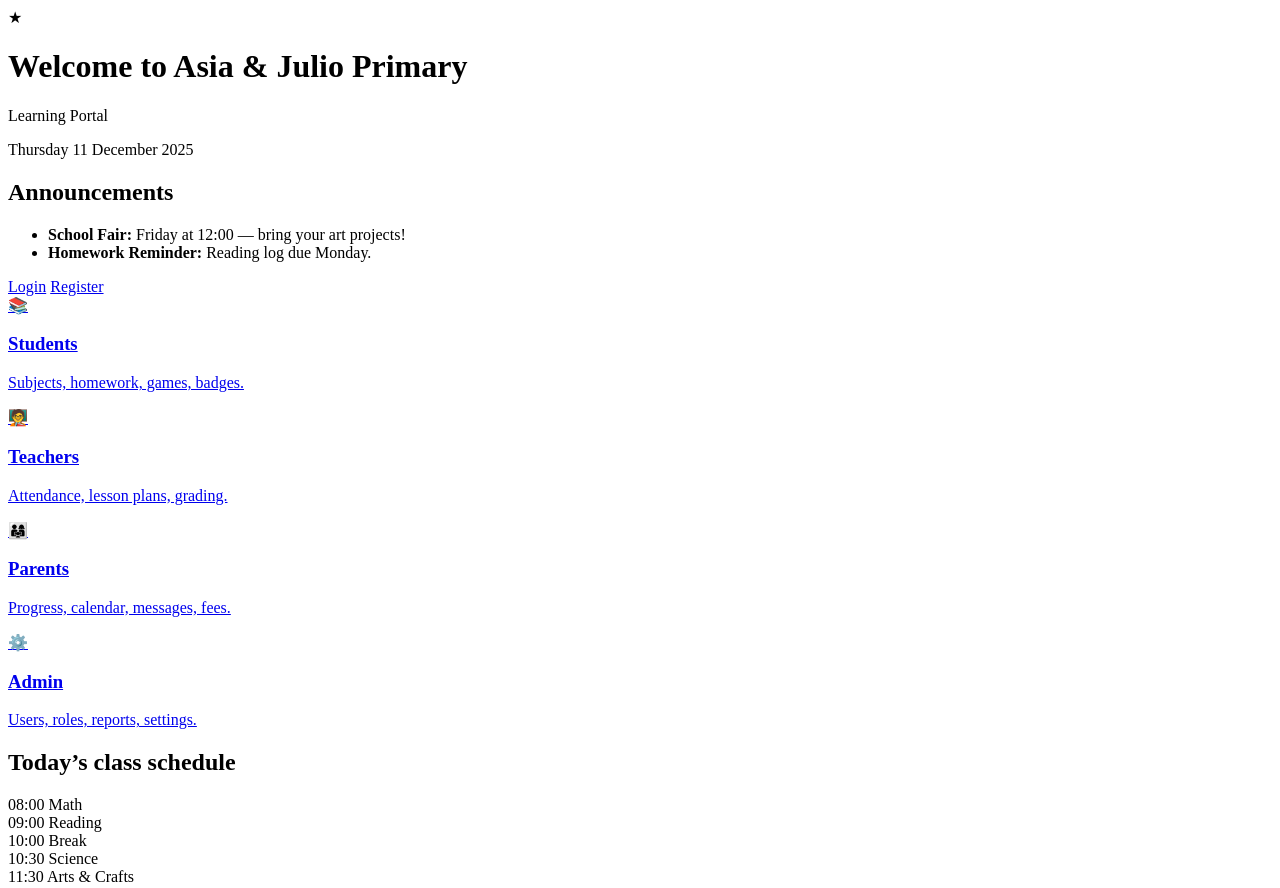
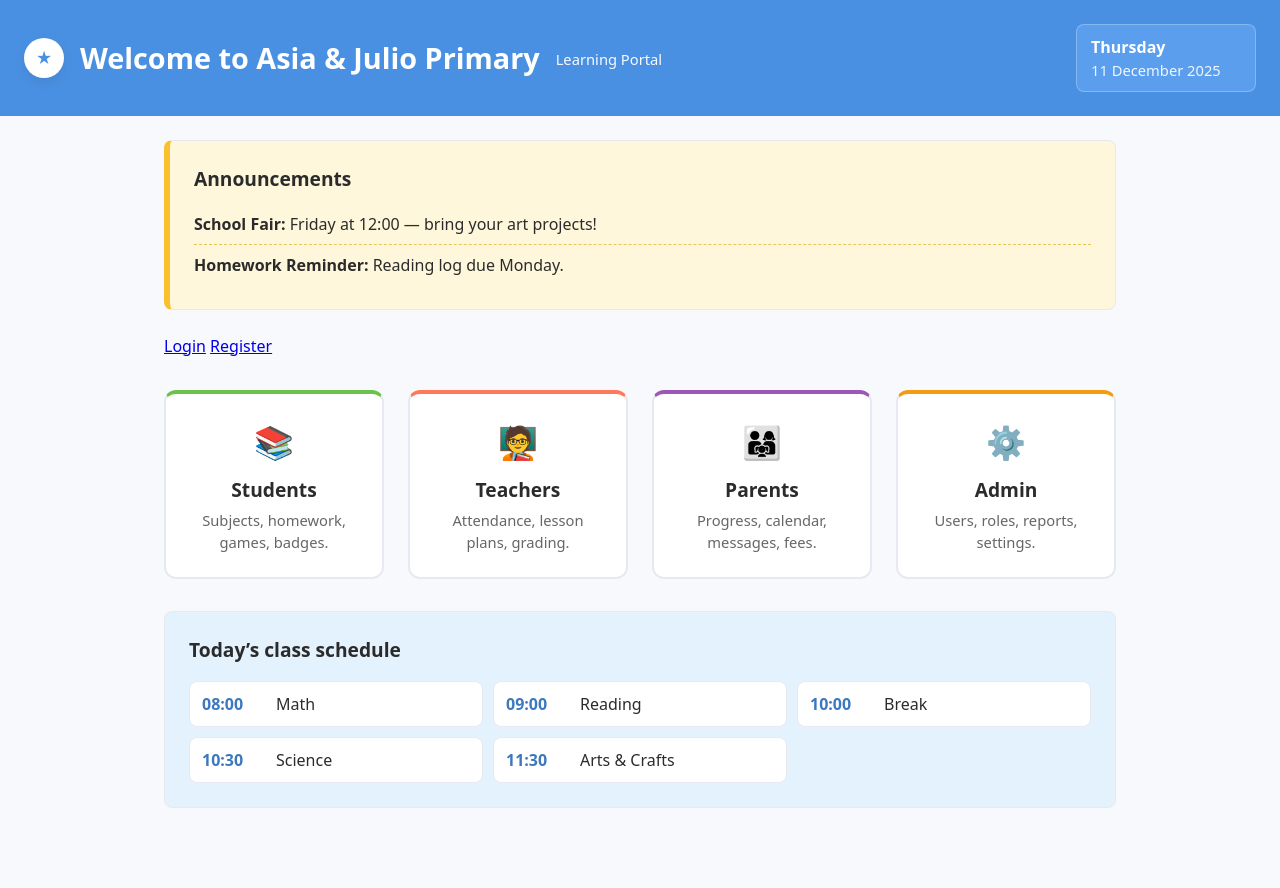
Before and after one commit to martin1988-asia/primary-lms, a plain HTML site: page index.html in a window 1280 px wide. Shown: the top 888 px of the page. Drawn offline with Linux system fonts and the light colour scheme.

```diff
--- a/styles.css
+++ b/styles.css
@@ -1,116 +1,327 @@
 /* =========================================
-   Forms (Login / Register)
+   Asia & Julio Primary LMS - Styles
    ========================================= */
-.form-panel {
-  max-width: 420px;
+
+/* ---- Font setup (optional) ---- */
+/* If you want Poppins, add this <link> in your HTML <head>:
+<link href="https://fonts.googleapis.com/css2?family=Poppins:wght@400;600;700&display=swap" rel="stylesheet">
+*/
+
+/* ---- CSS variables (theme tokens) ---- */
+:root {
+  --color-bg: #f7f9fc;
+  --color-text: #2b2b2b;
+  --color-muted: #666;
+  --color-border: #e6e9ef;
+
+  --color-primary: #4a90e2;     /* header/footer, focus */
+  --color-primary-dark: #3b78bf;
+  --color-accent: #fbc02d;      /* announcement accent */
+  --color-accent-soft: #fff7db; /* announcement bg */
+
+  --color-panel: #ffffff;       /* cards/panels */
+  --shadow-soft: 0 4px 12px rgba(0,0,0,0.08);
+  --radius-md: 12px;
+  --radius-sm: 8px;
+
+  --space-1: 6px;
+  --space-2: 10px;
+  --space-3: 16px;
+  --space-4: 24px;
+  --space-5: 32px;
+
+  --font-body: 'Poppins', system-ui, -apple-system, Segoe UI, Roboto, Arial, sans-serif;
+  --font-size-sm: 0.92rem;
+  --font-size-md: 1rem;
+  --font-size-lg: 1.2rem;
+  --font-size-xl: 1.8rem;
+}
+
+/* ---- Global reset/accessibility ---- */
+* { box-sizing: border-box; }
+html { scroll-behavior: smooth; }
+body {
+  margin: 0;
+  color: var(--color-text);
+  background: var(--color-bg);
+  font-family: var(--font-body);
+  font-size: var(--font-size-md);
+  line-height: 1.5;
+}
+
+/* Better focus visibility */
+:focus-visible {
+  outline: 3px solid var(--color-primary);
+  outline-offset: 2px;
+  border-radius: 6px;
+}
+
+/* Reduce motion */
+@media (prefers-reduced-motion: reduce) {
+  * { animation-duration: 0.001ms !important; animation-iteration-count: 1 !important; transition-duration: 0.001ms !important; }
+}
+
+/* ---- Container layout ---- */
+.container {
+  max-width: 1000px;
+  margin: 0 auto;
+  padding: 0 var(--space-4) var(--space-5);
+}
+
+/* =========================================
+   Header
+   ========================================= */
+.site-header {
+  background: var(--color-primary);
+  color: #fff;
+  padding: var(--space-4);
+  display: flex;
+  flex-wrap: wrap;
+  align-items: center;
+  justify-content: space-between;
+  gap: var(--space-3);
+}
+
+.brand {
+  display: flex;
+  align-items: center;
+  gap: var(--space-3);
+}
+
+.brand-logo {
+  display: inline-grid;
+  place-items: center;
+  width: 40px;
+  height: 40px;
+  background: #fff;
+  color: var(--color-primary);
+  border-radius: 50%;
+  font-weight: 700;
+  box-shadow: var(--shadow-soft);
+}
+
+.brand-title {
+  margin: 0;
+  font-size: var(--font-size-xl);
+  font-weight: 700;
+}
+
+.brand-subtitle {
+  margin: 2px 0 0;
+  font-size: var(--font-size-sm);
+  opacity: 0.95;
+}
+
+/* Header meta (date card) */
+.header-meta {
+  display: flex;
+  align-items: center;
+  gap: var(--space-3);
+}
+
+.date-card {
+  background: #ffffff20; /* translucent */
+  backdrop-filter: saturate(110%) blur(2px);
+  border: 1px solid #ffffff40;
+  border-radius: var(--radius-sm);
+  padding: 10px 14px;
+  display: flex;
+  flex-direction: column;
+  min-width: 180px;
+}
+
+.date-day {
+  font-weight: 600;
+}
+
+.date-full {
+  font-size: var(--font-size-sm);
+  opacity: 0.9;
+}
+
+/* Back to Home link styled like a chip */
+.site-header .menu-card {
+  background: #ffffff22;
+  color: #fff;
+  border: 1px solid #ffffff44;
+  border-radius: 999px;
+  padding: 8px 14px !important;
+}
+.site-header .menu-card:hover {
+  background: #ffffff33;
+  transform: translateY(-1px);
+}
+
+/* =========================================
+   Announcement panel
+   ========================================= */
+.announcement {
+  background: var(--color-accent-soft);
+  border: 1px solid var(--color-border);
+  border-left: 6px solid var(--color-accent);
+  border-radius: var(--radius-sm);
+  padding: var(--space-4);
+  margin: var(--space-4) auto;
+  max-width: 1000px;
+}
+
+.announcement h2 {
+  margin: 0 0 var(--space-2);
+  font-size: var(--font-size-lg);
+}
+
+.announcement-list {
+  list-style: none;
+  padding: 0;
+  margin: 0;
+}
+.announcement-list li {
+  padding: 8px 0;
+  border-top: 1px dashed #e9c556;
+}
+.announcement-list li:first-child { border-top: none; }
+
+/* =========================================
+   Menu grid and cards
+   ========================================= */
+.menu-grid {
+  display: grid;
+  grid-template-columns: repeat(auto-fit, minmax(220px, 1fr));
+  gap: var(--space-4);
   margin: var(--space-5) auto;
+  max-width: 1000px;
+}
+
+.menu-card {
+  display: block;
+  text-decoration: none;
+  color: inherit;
   background: var(--color-panel);
+  border: 2px solid var(--color-border);
+  border-radius: var(--radius-md);
+  padding: var(--space-4);
+  text-align: center;
+  box-shadow: 0 0 0 rgba(0,0,0,0);
+  transition: transform 160ms ease, box-shadow 160ms ease, border-color 160ms ease;
+}
+
+.menu-card:hover {
+  transform: translateY(-4px);
+  box-shadow: var(--shadow-soft);
+  border-color: var(--color-primary);
+}
+
+.menu-icon {
+  font-size: 2rem;
+  margin-bottom: var(--space-2);
+}
+
+.menu-title {
+  margin: var(--space-2) 0 4px;
+  font-size: var(--font-size-lg);
+  font-weight: 600;
+}
+
+.menu-desc {
+  margin: 0;
+  font-size: var(--font-size-sm);
+  color: var(--color-muted);
+}
+
+/* Role accents (subtle top border color) */
+.role-student { border-top: 4px solid #6cc24a; }   /* green */
+.role-teacher { border-top: 4px solid #ff7a59; }   /* coral */
+.role-parent  { border-top: 4px solid #9b59b6; }   /* purple */
+.role-admin   { border-top: 4px solid #f39c12; }   /* orange */
+
+/* =========================================
+   Day overview / schedule
+   ========================================= */
+.day-overview {
+  margin: var(--space-5) auto;
+  max-width: 1000px;
+  background: #e3f2fd;
   border: 1px solid var(--color-border);
-  border-radius: var(--radius-md);
-  box-shadow: var(--shadow-soft);
+  border-radius: var(--radius-sm);
   padding: var(--space-4);
 }
 
-.form-panel h2 {
-  margin-bottom: var(--space-3);
-  text-align: center;
+.day-overview h2 {
+  margin: 0 0 var(--space-3);
   font-size: var(--font-size-lg);
-  color: var(--color-primary-dark);
 }
 
-form label {
-  display: block;
-  margin-bottom: var(--space-1);
-  font-weight: 600;
+.schedule {
+  display: grid;
+  gap: 10px;
+  grid-template-columns: repeat(auto-fit, minmax(220px, 1fr));
 }
 
-form input, form select {
-  width: 100%;
-  padding: var(--space-2);
-  margin-bottom: var(--space-3);
+.slot {
+  background: #fff;
   border: 1px solid var(--color-border);
   border-radius: var(--radius-sm);
-  font-size: var(--font-size-md);
-  transition: border-color 0.2s ease;
+  padding: 10px 12px;
+  display: flex;
+  align-items: center;
+  gap: 10px;
 }
 
-form input:focus, form select:focus {
-  border-color: var(--color-primary);
-  outline: none;
+.time {
+  font-weight: 700;
+  color: var(--color-primary-dark);
+  min-width: 64px;
 }
 
-button {
-  width: 100%;
-  padding: var(--space-2) var(--space-3);
-  background: var(--color-primary);
-  color: #fff;
-  border: none;
-  border-radius: var(--radius-sm);
-  font-weight: 600;
-  cursor: pointer;
-  transition: background 0.2s ease;
-}
-
-button:hover {
-  background: var(--color-primary-dark);
+.subject {
+  color: var(--color-text);
 }
 
 /* =========================================
-   Dashboards (Admin / Teacher / Parent / Student)
+   Footer
    ========================================= */
-.dashboard {
-  display: grid;
-  grid-template-columns: repeat(auto-fit, minmax(260px, 1fr));
-  gap: var(--space-4);
-  margin: var(--space-5) auto;
+.site-footer {
+  background: var(--color-primary);
+  color: #fff;
+  text-align: center;
+  padding: var(--space-3);
+  margin-top: var(--space-5);
 }
 
-.panel {
-  background: var(--color-panel);
-  border: 1px solid var(--color-border);
-  border-radius: var(--radius-md);
-  padding: var(--space-4);
-  box-shadow: var(--shadow-soft);
+/* =========================================
+   Utility helpers
+   ========================================= */
+.hidden { display: none !important; }
+.center { text-align: center; }
+
+.mt-1 { margin-top: var(--space-1); }
+.mt-2 { margin-top: var(--space-2); }
+.mt-3 { margin-top: var(--space-3); }
+.mt-4 { margin-top: var(--space-4); }
+.mt-5 { margin-top: var(--space-5); }
+
+/* =========================================
+   Responsive tweaks
+   ========================================= */
+@media (max-width: 720px) {
+  .brand-title { font-size: 1.5rem; }
+  .brand-logo { width: 36px; height: 36px; }
+  .site-header { padding: var(--space-3); }
+  .menu-grid { gap: var(--space-3); margin: var(--space-4) auto; }
+  .day-overview { margin: var(--space-4) auto; padding: var(--space-3); }
 }
 
-.panel h3 {
-  margin-bottom: var(--space-2);
-  font-size: var(--font-size-lg);
-  color: var(--color-primary-dark);
+/* =========================================
+   Dark theme (optional)
+   Add class "theme-dark" to <body> to enable
+   ========================================= */
+.theme-dark {
+  --color-bg: #12161d;
+  --color-text: #e7eaf0;
+  --color-muted: #b6bfd2;
+  --color-border: #253043;
+  --color-panel: #1c2230;
+  --color-primary: #3b78bf;
+  --color-primary-dark: #315f98;
+  --color-accent-soft: #2b2a14;
 }
-
-/* Role-specific accents */
-.panel.role-student { border-top: 4px solid #6cc24a; }
-.panel.role-teacher { border-top: 4px solid #ff7a59; }
-.panel.role-parent  { border-top: 4px solid #9b59b6; }
-.panel.role-admin   { border-top: 4px solid #f39c12; }
-
-/* =========================================
-   Navigation bar (active link highlight)
-   ========================================= */
-nav {
-  background: var(--color-primary);
-  padding: var(--space-3);
-  display: flex;
-  justify-content: center;
-  gap: var(--space-4);
-}
-
-nav a {
-  color: #fff;
-  text-decoration: none;
-  font-weight: 600;
-  padding: var(--space-2) var(--space-3);
-  border-radius: var(--radius-sm);
-  transition: background 0.2s ease, color 0.2s ease;
-}
-
-nav a:hover {
-  background: #ffffff22;
-}
-
-nav a.active {
-  background: #fff;
-  color: var(--color-primary);
-  text-decoration: underline;
-}
```
